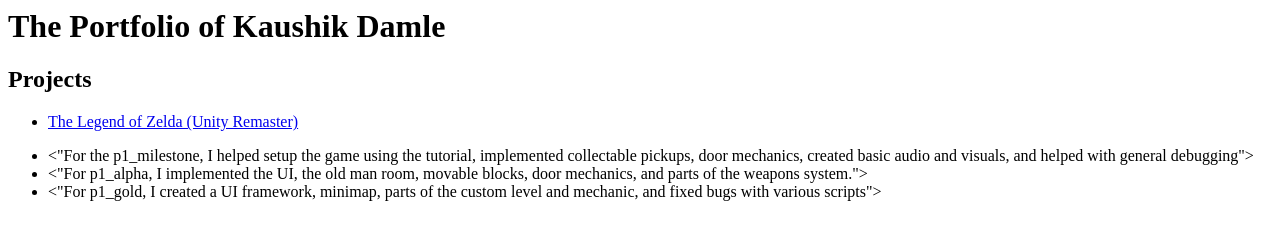
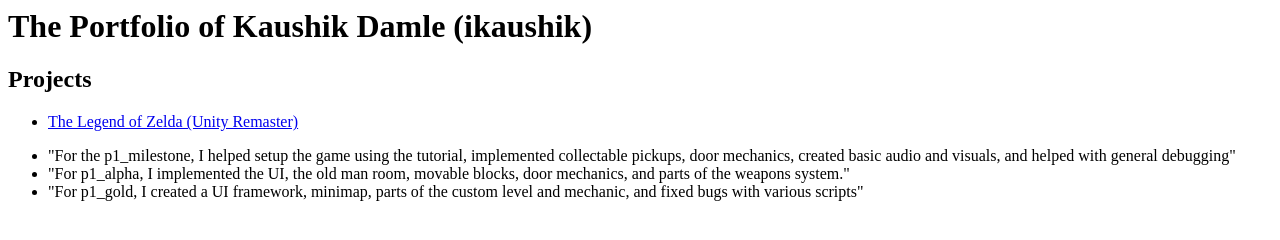
Before and after one commit to The-Big-K/eecs494-p1, a plain HTML site: page index.html in a window 1280 px wide. Drawn offline with Linux system fonts and the light colour scheme.

Commit message:
Update index.html

```diff
--- a/index.html
+++ b/index.html
@@ -1,19 +1,19 @@
 <html>
 
 <!-- TODO: Replace Mr. Miyamoto's name with yours -->
-<h1>The Portfolio of Kaushik Damle</h1>
+<h1>The Portfolio of Kaushik Damle (ikaushik)</h1>
 
 <h2>Projects</h2>
 
 <!-- TODO: Erase one of these two. Replace the 'href' link below with a link to your WebGL build page. -->
 <ul>
-  <li><a href="https://cdn.destructoid.com//ul/317824-zelda%20memes.jpg">The Legend of Zelda (Unity Remaster)</a></li>
+  <li><a href="https://derickson2402.itch.io/legend-of-zelda">The Legend of Zelda (Unity Remaster)</a></li>
 </ul>
 
 <ul>
-  <li><"For the p1_milestone, I helped setup the game using the tutorial, implemented collectable pickups, door mechanics, created basic audio and visuals, and helped with general debugging"></li>
-  <li><"For p1_alpha, I implemented the UI, the old man room, movable blocks, door mechanics, and parts of the weapons system."></li>
-  <li><"For p1_gold, I created a UI framework, minimap, parts of the custom level and mechanic, and fixed bugs with various scripts"></li>
+  <li>"For the p1_milestone, I helped setup the game using the tutorial, implemented collectable pickups, door mechanics, created basic audio and visuals, and helped with general debugging"</li>
+  <li>"For p1_alpha, I implemented the UI, the old man room, movable blocks, door mechanics, and parts of the weapons system."</li>
+  <li>"For p1_gold, I created a UI framework, minimap, parts of the custom level and mechanic, and fixed bugs with various scripts"</li>
 </ul>
 <!-- TIP: Rename this file "index.html", and it will become the default landing page whenever someone navigates their browser to your domain. -->
 </html>
```
